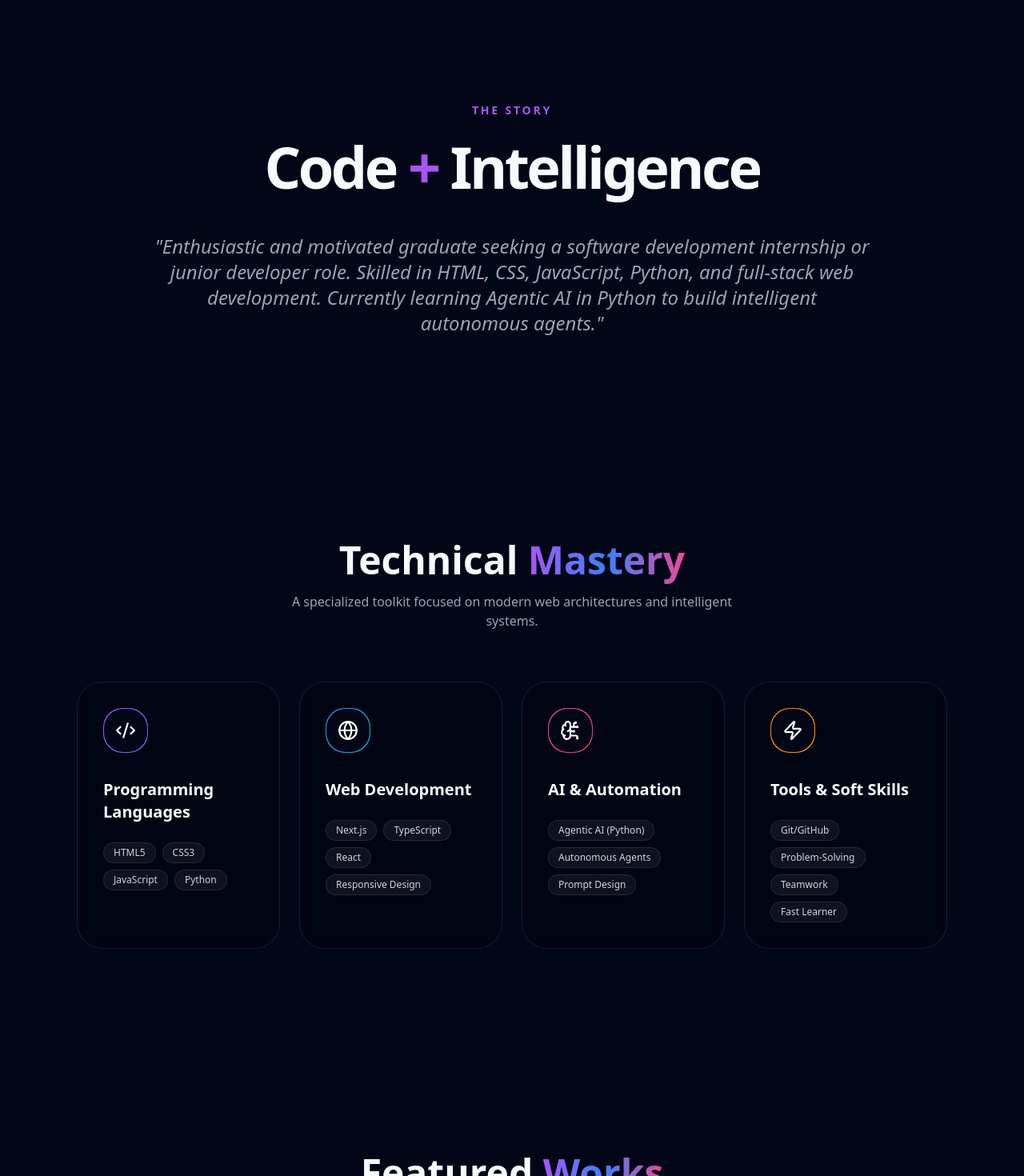
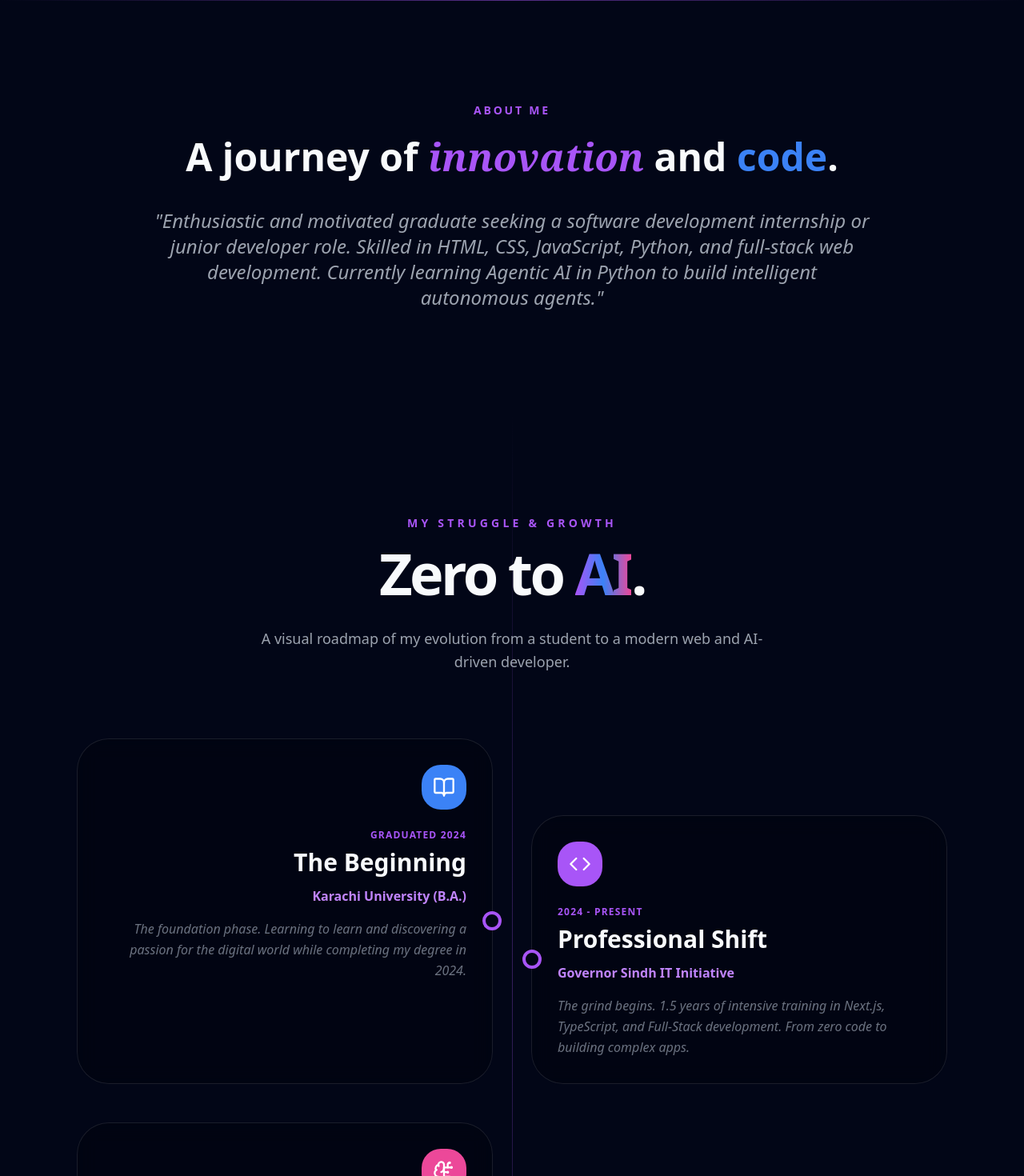
Before and after one commit to shamanaz12/shama-resume, a Next.js app: page / in a window 1280 px wide. Shown: the part 800-2270 px from the top of the page at 80% size. Built offline with nearby package versions, Linux system fonts and the light colour scheme.

Commit message:
Added My Journey section and JOURNEY.md to showcase the struggle from Zero to AI

```diff
--- a/app/page.tsx
+++ b/app/page.tsx
@@ -5,73 +5,76 @@ import { Navbar } from "@/components/Navbar";
 import { Hero } from "@/components/Hero";
 import { Skills } from "@/components/Skills";
 import { Projects } from "@/components/Projects";
+import { Journey } from "@/components/Journey";
 import { Education } from "@/components/Education";
 import { Contact } from "@/components/Contact";
 import { FloatingAction } from "@/components/FloatingAction";
 import { PrintCV } from "@/components/PrintCV";
-import { CustomCursor } from "@/components/CustomCursor";
-import { AnimatedBackground } from "@/components/AnimatedBackground";
 
 export default function Home() {
   return (
     <>
-      <CustomCursor />
-      <AnimatedBackground />
-
-      {/* Website UI */}
       <div className="no-print">
         <Navbar />
 
         <main className="min-h-screen relative">
           <Hero />
 
-          {/* Staggered Content Reveal */}
+          {/* Professional Summary */}
+          <section id="about" className="section-padding bg-[#020617] relative overflow-hidden">
+            <div className="absolute top-0 left-0 w-full h-px bg-gradient-to-r from-transparent via-purple-500/50 to-transparent" />
+            <div className="max-w-4xl mx-auto relative z-10">
               <motion.div
-            initial={{ opacity: 0 }}
-            whileInView={{ opacity: 1 }}
-            viewport={{ once: true, margin: "-100px" }}
-            transition={{ duration: 1 }}
+                initial={{ opacity: 0, y: 30 }}
+                whileInView={{ opacity: 1, y: 0 }}
+                viewport={{ once: true }}
+                className="text-center"
               >
-            <section id="about" className="section-padding relative overflow-hidden">
-              <div className="max-w-4xl mx-auto relative z-10">
-                <div className="text-center">
-                  <motion.span
-                    initial={{ letterSpacing: "0.5em", opacity: 0 }}
-                    whileInView={{ letterSpacing: "0.2em", opacity: 1 }}
-                    className="text-purple-500 font-bold text-sm mb-6 block uppercase"
-                  >
-                    The Story
-                  </motion.span>
-                  <h2 className="text-5xl md:text-7xl font-black mb-12 tracking-tighter leading-tight">
-                    Code <span className="text-purple-500">+</span> Intelligence
+                <span className="text-purple-500 font-bold tracking-[0.2em] text-sm mb-6 block uppercase">About Me</span>
+                <h2 className="text-4xl md:text-5xl font-bold mb-10 leading-tight">
+                  A journey of <span className="text-purple-500 italic font-serif">innovation</span> and
+                  <span className="text-blue-500"> code</span>.
                 </h2>
                 <p className="text-xl md:text-2xl text-gray-400 leading-relaxed font-light italic">
                   "Enthusiastic and motivated graduate seeking a software development internship or junior developer role.
                   Skilled in HTML, CSS, JavaScript, Python, and full-stack web development. Currently learning Agentic AI
                   in Python to build intelligent autonomous agents."
                 </p>
-                </div>
+              </motion.div>
             </div>
           </section>
 
+          <Journey />
           <Skills />
           <Projects />
           <Education />
           <Contact />
-          </motion.div>
 
           <FloatingAction />
         </main>
 
-        <footer className="py-20 bg-black/40 backdrop-blur-xl border-t border-white/5 relative z-10">
-          <div className="max-w-7xl mx-auto px-6 text-center">
-             <div className="text-4xl font-black mb-8 gradient-text">SN.</div>
-             <div className="flex justify-center gap-12 mb-12">
-                {["GitHub", "LinkedIn", "Twitter"].map((s) => (
-                  <a key={s} href="#" className="text-sm font-bold uppercase tracking-widest text-gray-500 hover:text-purple-500 transition-colors">{s}</a>
+        <footer className="py-20 border-t border-white/5 bg-[#010413] relative overflow-hidden">
+          <div className="max-w-7xl mx-auto px-6 relative z-10 flex flex-col items-center">
+            <div className="text-3xl font-black mb-8">
+              SN<span className="text-purple-500">.</span>
+            </div>
+            <p className="text-gray-500 font-medium mb-10 text-center max-w-md">
+              Built with passion using Next.js 15, Tailwind CSS v4 and Framer Motion.
+            </p>
+            <div className="flex gap-8 mb-12">
+               {["GitHub", "LinkedIn", "Twitter", "Email"].map((social) => (
+                 <a
+                  key={social}
+                  href={social === "Email" ? "mailto:shama20302022@gmail.com" : `https://${social.toLowerCase()}.com/shamanaz12`}
+                  className="text-sm font-bold uppercase tracking-widest text-gray-500 hover:text-white transition-colors"
+                 >
+                   {social}
+                 </a>
                ))}
             </div>
-             <p className="text-xs text-gray-600 tracking-widest">© 2026 SHAMA NAZ • ARCHITECTING THE FUTURE</p>
+            <div className="text-[10px] text-gray-700 tracking-[0.5em] uppercase">
+              &copy; {new Date().getFullYear()} Shama Naz Portfolio
+            </div>
           </div>
         </footer>
       </div>
--- /dev/null
+++ b/components/Journey.tsx
@@ -0,0 +1,93 @@
+"use client";
+
+import { motion } from "framer-motion";
+import { Milestone, BookOpen, Code, BrainCircuit, Rocket } from "lucide-react";
+
+const journeySteps = [
+  {
+    title: "The Beginning",
+    sub: "Karachi University (B.A.)",
+    desc: "The foundation phase. Learning to learn and discovering a passion for the digital world while completing my degree in 2024.",
+    icon: BookOpen,
+    color: "bg-blue-500",
+    date: "Graduated 2024"
+  },
+  {
+    title: "Professional Shift",
+    sub: "Governor Sindh IT Initiative",
+    desc: "The grind begins. 1.5 years of intensive training in Next.js, TypeScript, and Full-Stack development. From zero code to building complex apps.",
+    icon: Code,
+    color: "bg-purple-500",
+    date: "2024 - Present"
+  },
+  {
+    title: "AI Integration",
+    sub: "Agentic AI Mastery",
+    desc: "Currently pushing boundaries by learning Python Agentic AI to build autonomous agents and intelligent automation.",
+    icon: BrainCircuit,
+    color: "bg-pink-500",
+    date: "Enrolled 2025"
+  },
+  {
+    title: "The Future",
+    sub: "Software Engineer / AI Dev",
+    desc: "Ready to contribute to real-world projects and solve complex problems in a collaborative environment.",
+    icon: Rocket,
+    color: "bg-orange-500",
+    date: "The Goal"
+  }
+];
+
+export function Journey() {
+  return (
+    <section id="journey" className="section-padding relative overflow-hidden">
+      {/* Decorative vertical line */}
+      <div className="absolute left-1/2 top-0 bottom-0 w-px bg-gradient-to-b from-transparent via-purple-500/30 to-transparent hidden md:block" />
+
+      <div className="max-w-7xl mx-auto relative z-10">
+        <div className="text-center mb-20">
+          <motion.span
+            initial={{ opacity: 0 }}
+            whileInView={{ opacity: 1 }}
+            className="text-purple-500 font-bold tracking-[0.3em] uppercase text-sm mb-4 block"
+          >
+            My Struggle & Growth
+          </motion.span>
+          <h2 className="text-5xl md:text-7xl font-black mb-8 tracking-tighter">
+            Zero to <span className="gradient-text">AI</span>.
+          </h2>
+          <p className="text-gray-400 max-w-2xl mx-auto text-lg leading-relaxed">
+            A visual roadmap of my evolution from a student to a modern web and AI-driven developer.
+          </p>
+        </div>
+
+        <div className="grid grid-cols-1 md:grid-cols-2 gap-12 relative">
+          {journeySteps.map((step, index) => (
+            <motion.div
+              key={index}
+              initial={{ opacity: 0, x: index % 2 === 0 ? -50 : 50 }}
+              whileInView={{ opacity: 1, x: 0 }}
+              viewport={{ once: true }}
+              transition={{ duration: 0.6, delay: index * 0.1 }}
+              className={`relative p-8 rounded-[2.5rem] glass border-white/5 hover:border-purple-500/20 transition-all ${
+                index % 2 === 0 ? "md:text-right" : "md:mt-24"
+              }`}
+            >
+              {/* Connector Dot */}
+              <div className={`absolute top-1/2 ${index % 2 === 0 ? "-right-3" : "-left-3"} w-6 h-6 rounded-full bg-[#020617] border-4 border-purple-500 z-20 hidden md:block`} />
+
+              <div className={`w-14 h-14 rounded-2xl ${step.color} flex items-center justify-center text-white mb-6 ${index % 2 === 0 ? "md:ml-auto" : ""}`}>
+                <step.icon size={28} />
+              </div>
+
+              <span className="text-xs font-black text-purple-500 uppercase tracking-widest mb-2 block">{step.date}</span>
+              <h3 className="text-3xl font-bold mb-3">{step.title}</h3>
+              <p className="text-purple-400 font-bold mb-4">{step.sub}</p>
+              <p className="text-gray-500 leading-relaxed italic">{step.desc}</p>
+            </motion.div>
+          ))}
+        </div>
+      </div>
+    </section>
+  );
+}
--- a/components/Navbar.tsx
+++ b/components/Navbar.tsx
@@ -1,5 +1,3 @@
-"use client";
-
 import { useState, useEffect } from "react";
 import { motion, AnimatePresence, useScroll, useSpring } from "framer-motion";
 import { Menu, X, Rocket } from "lucide-react";
@@ -8,6 +6,7 @@ import { ThemeToggle } from "./ThemeToggle";
 const navLinks = [
   { name: "Home", href: "#home" },
   { name: "About", href: "#about" },
+  { name: "Journey", href: "#journey" },
   { name: "Skills", href: "#skills" },
   { name: "Projects", href: "#projects" },
   { name: "Education", href: "#education" },
@@ -36,7 +35,6 @@ export function Navbar() {
         scrolled ? "py-4" : "py-6"
       }`}
     >
-      {/* Scroll Progress Bar */}
       <motion.div
         className="fixed top-0 left-0 right-0 h-1 bg-gradient-to-r from-purple-500 via-blue-500 to-pink-500 origin-left z-[60]"
         style={{ scaleX }}
@@ -58,7 +56,6 @@ export function Navbar() {
             <span>SN<span className="text-purple-500">.</span></span>
           </motion.div>
 
-          {/* Desktop Nav */}
           <div className="hidden md:flex items-center space-x-1">
             {navLinks.map((link) => (
               <a
@@ -74,7 +71,6 @@ export function Navbar() {
             </div>
           </div>
 
-          {/* Mobile Nav Toggle */}
           <div className="md:hidden flex items-center space-x-4">
             <ThemeToggle />
             <button
@@ -87,7 +83,6 @@ export function Navbar() {
         </div>
       </div>
 
-      {/* Mobile Menu */}
       <AnimatePresence>
         {isOpen && (
           <motion.div
```
Also changed, not shown: 1 other file (tests, documents, lock files or other folders). Lines whose indentation alone changed are shown as unchanged.
